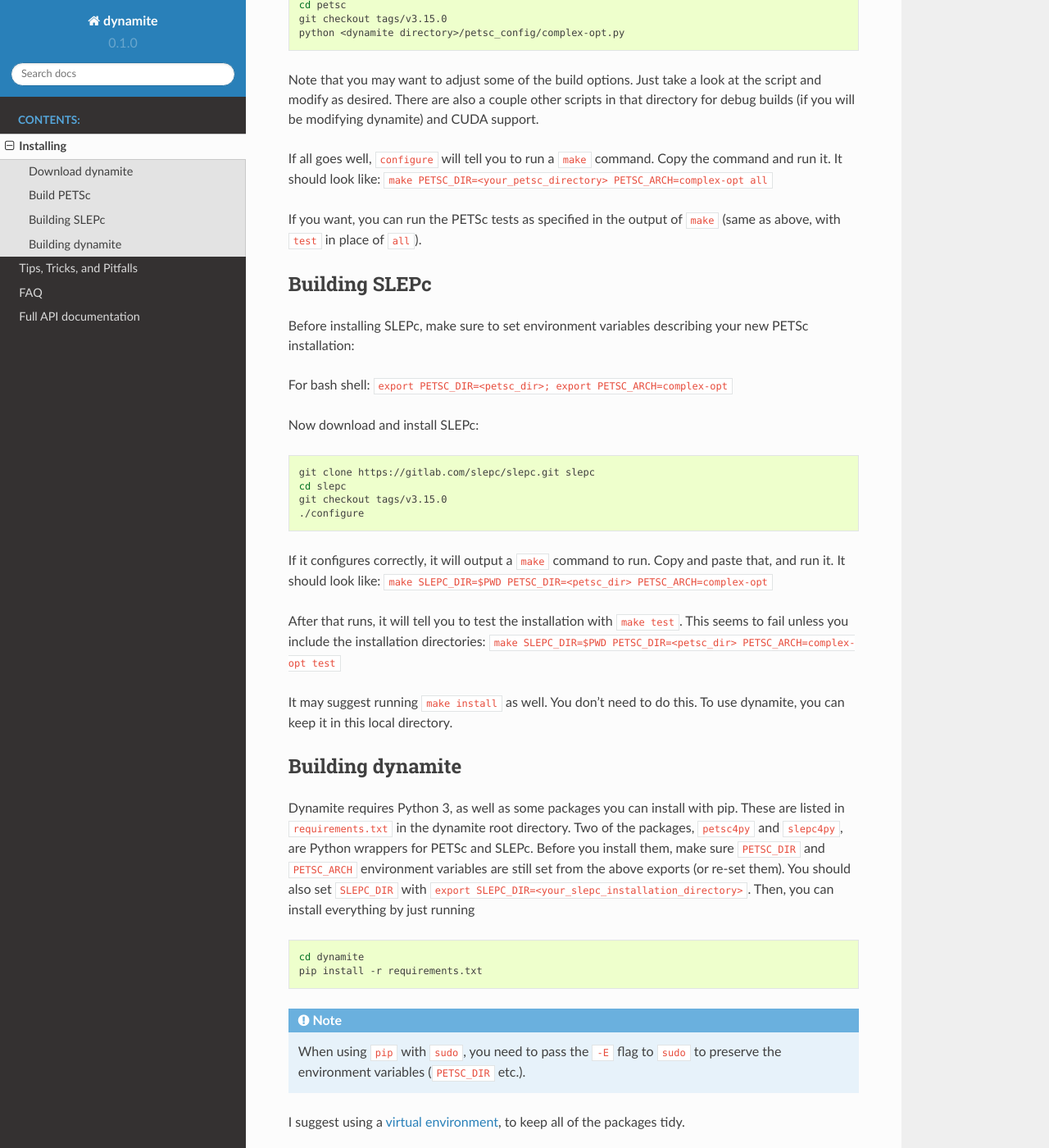
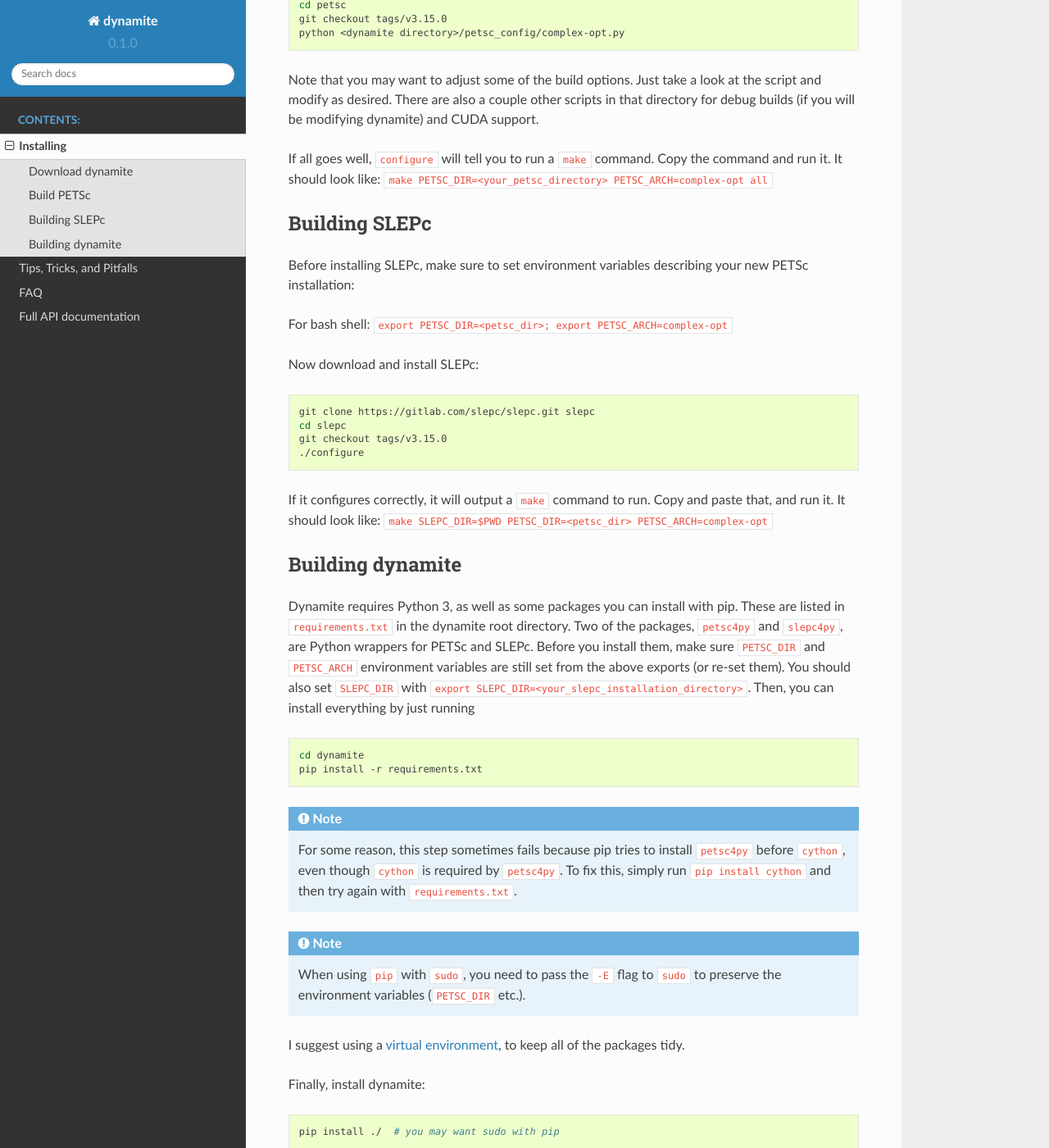
Before and after one commit to GregDMeyer/dynamite, a Sphinx documentation site: the page built from docs/install.rst, in a window 1280 px wide and 1400 px high, scrolled down 615 px. Shown: the whole window at 82% size. Built offline with Sphinx 7.4.7 and the Read the Docs theme 2.0.0, drawn with Linux system fonts in a browser that asks for light colours.

```diff
--- a/docs/install.rst
+++ b/docs/install.rst
@@ -37,9 +37,6 @@ If all goes well, ``configure`` will tell you to run a ``make`` command. Copy
 the command and run it. It should look like:
 ``make PETSC_DIR=<your_petsc_directory> PETSC_ARCH=complex-opt all``
 
-If you want, you can run the PETSc tests as specified in the output of ``make``
-(same as above, with ``test`` in place of ``all``).
-
 Building SLEPc
 --------------
 
@@ -62,13 +59,6 @@ If it configures correctly, it will output a ``make`` command to run. Copy and
 paste that, and run it. It should look like:
 ``make SLEPC_DIR=$PWD PETSC_DIR=<petsc_dir> PETSC_ARCH=complex-opt``
 
-After that runs, it will tell you to test the installation with ``make test``.
-This seems to fail unless you include the installation directories:
-``make SLEPC_DIR=$PWD PETSC_DIR=<petsc_dir> PETSC_ARCH=complex-opt test``
-
-It may suggest running ``make install`` as well. You don't need to do this. To
-use dynamite, you can keep it in this local directory.
-
 Building dynamite
 -----------------
 
@@ -85,6 +75,11 @@ everything by just running
 
     cd dynamite
     pip install -r requirements.txt
+
+.. note::
+   For some reason, this step sometimes fails because pip tries to install ``petsc4py``
+   before ``cython``, even though ``cython`` is required by ``petsc4py``.
+   To fix this, simply run ``pip install cython`` and then try again with ``requirements.txt``.
 
 .. note::
     When using ``pip`` with ``sudo``, you need to pass the ``-E`` flag to
```
Also changed, not shown: 1 other file.
